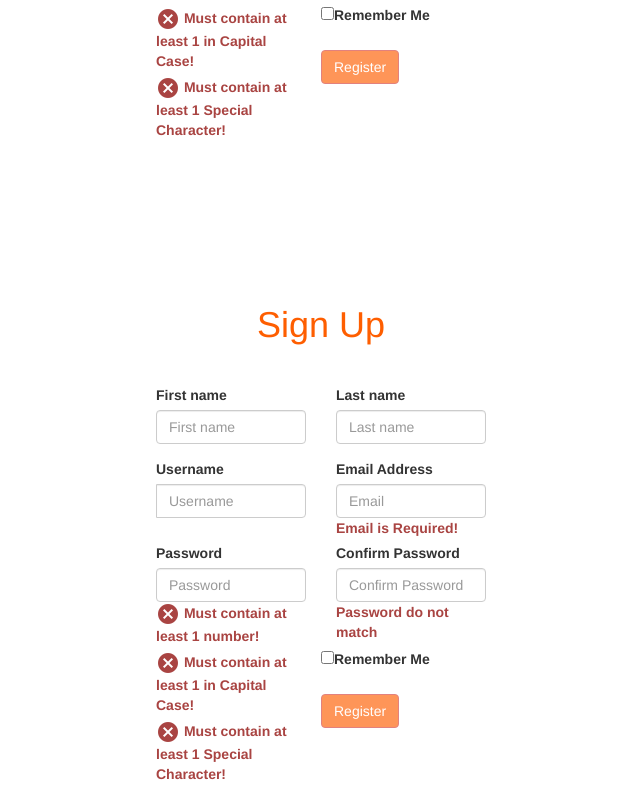
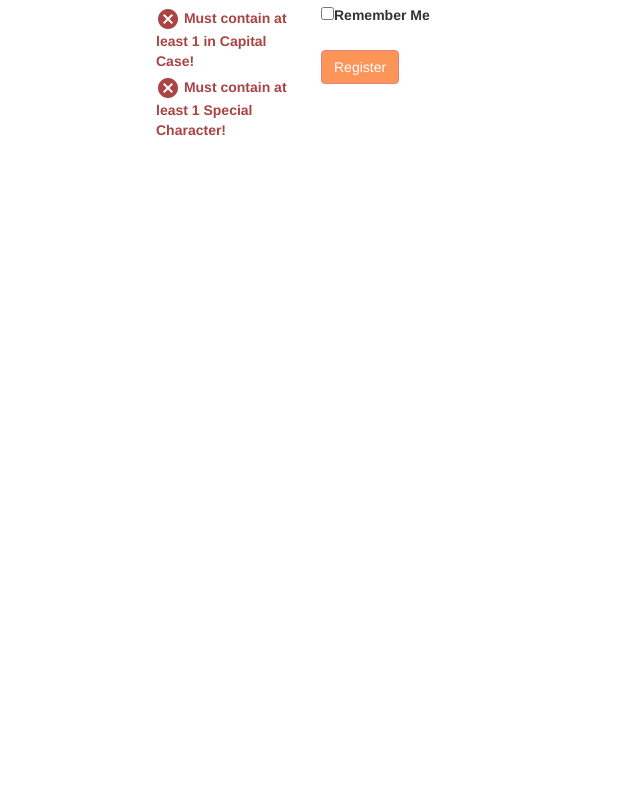
Before and after one commit to JasonPob/Project1Login, an Angular app: page /signup in a window 1280 px wide. Shown: the part 1176-1965 px from the top of the page, without its empty margins (334-974 px from the left). After the commit the page ends 1321 px from the top, so only its background shows below. Built offline with nearby package versions, Linux system fonts and the light colour scheme.

Commit message:
forms will submit when not in router-outlet

```diff
--- a/src/app/app.component.html
+++ b/src/app/app.component.html
@@ -2,6 +2,7 @@
 <div class="container">
     <div class="row">
         <div class="col-md-12">
+                <!-- <router-outlet></router-outlet> -->
             <app-login></app-login>
             <br>
             <br>
@@ -9,7 +10,7 @@
             <br><br><br><br><br>
             <app-signup></app-signup>
 
-            <router-outlet></router-outlet>
+            <!-- <router-outlet></router-outlet> -->
         </div>
     </div>
 </div>
--- a/src/app/app.routing.ts
+++ b/src/app/app.routing.ts
@@ -7,7 +7,7 @@ import { SignupComponent } from './signup/signup.component';
 
 
 const appRoutes: Routes = [
-
+    {path: '', component: LoginComponent},
     { path: 'login', component: LoginComponent },
     { path: 'signup', component: SignupComponent },
 
--- a/src/app/signup/signup.component.html
+++ b/src/app/signup/signup.component.html
@@ -10,7 +10,7 @@
     <div class="row">
         <div class="col-sm-4"></div>
         <div class="col-sm-4">
-            <form  [formGroup]="signupForm" (ngSubmit)="onCreatePost(this.signupForm.value);onSubmit()" (submit)="submit()">
+            <form  [formGroup]="signupForm" (ngSubmit)="onCreatePost(this.signupForm.value);onSubmit()">
 
                     <div class="form-group col-md-6 mb-3">
                         <label>First name</label>
@@ -151,9 +151,12 @@
                 class="btn btn-danger"
                 type="submit"
                 [disabled]="signupForm.invalid"
+                (click)="router.navigate(['/login']);"
                 >Register</button>
             </form>
         </div>
         <div class="col-sm-4"></div>
     </div>
 </div>
+
+<!-- (click)="router.navigate(['/login']);" -->
```
